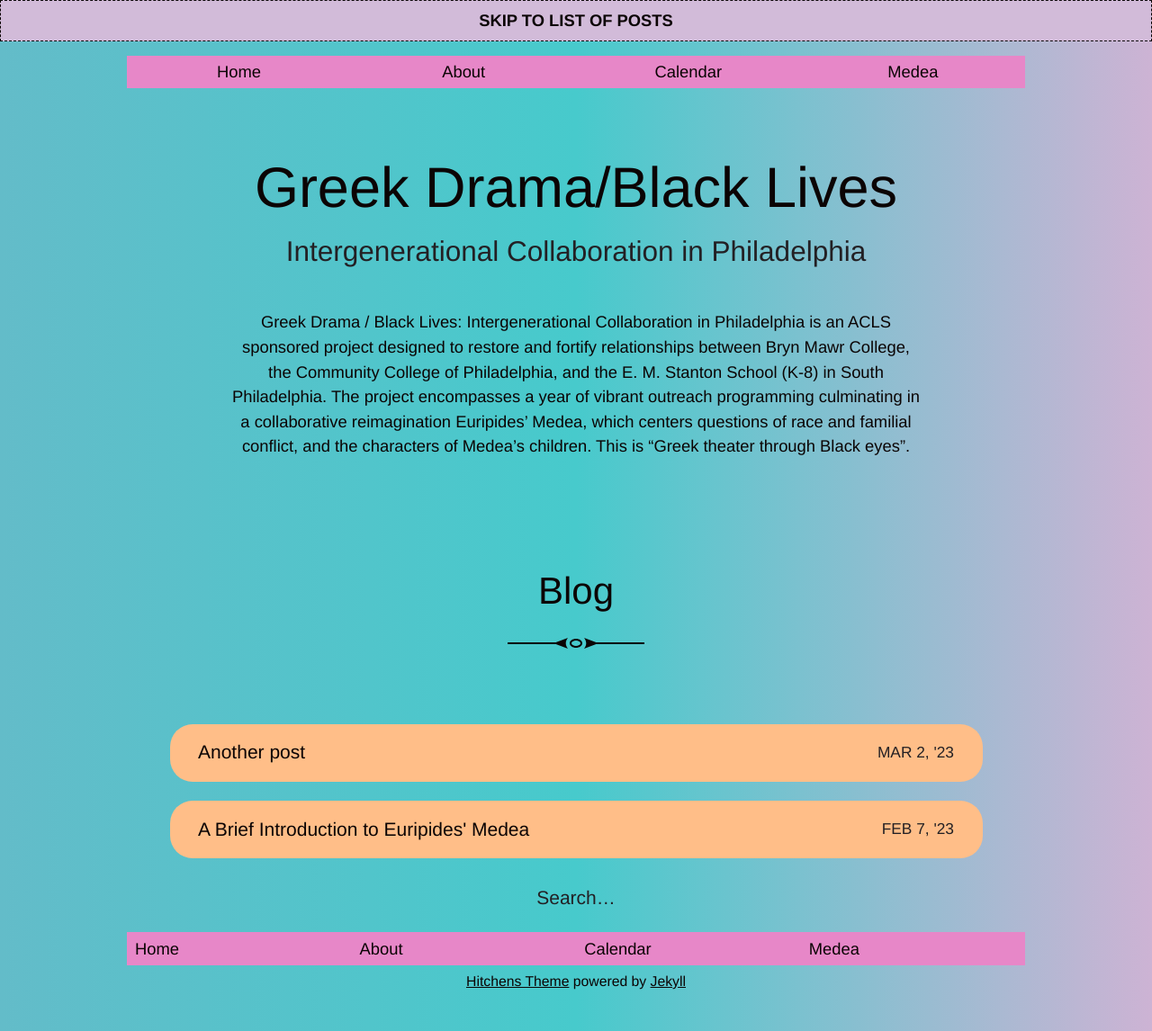
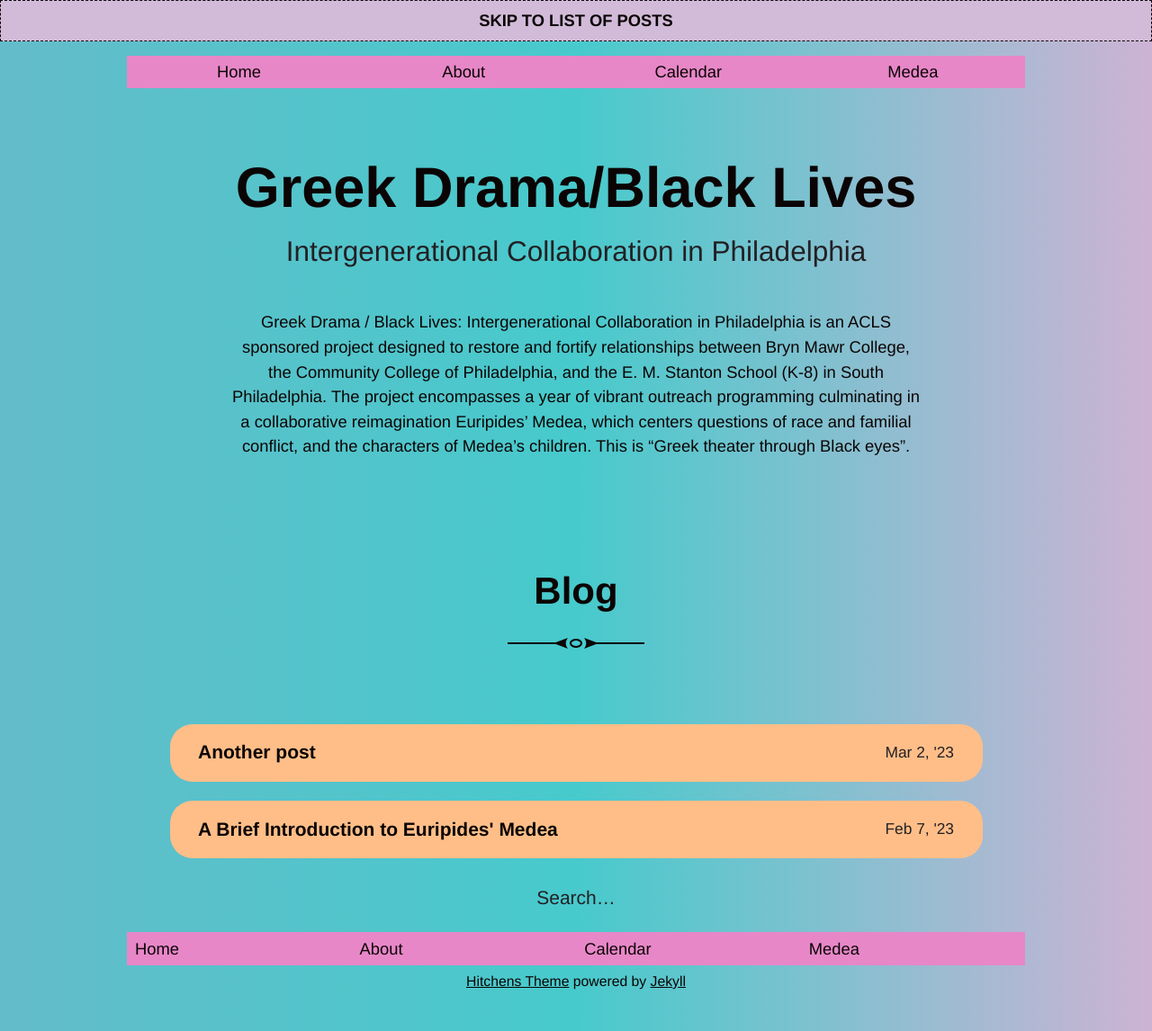
Before and after one commit to digbmc/media-medea, a Jekyll site: the page built from index.html, in a window 1280 px wide. Shown: the whole page at 90% size. Built offline with Jekyll 4.4.1, drawn with Linux system fonts in a browser that asks for light colours; the list of posts is cut into pages by our own code.

Commit message:
header weight, date style in post list

```diff
--- a/_sass/_base.scss
+++ b/_sass/_base.scss
@@ -14,7 +14,8 @@
 h1 {
   font-size: 2em;
   margin: .5em auto;
-  font-family: $heading-font
+  font-family: $heading-font;
+  font-weight: bold;
 }
 
 h2 {
@@ -136,7 +137,7 @@
   display: block;
   font-size: .825em;
   white-space: nowrap;
-  text-transform: uppercase;
+  // text-transform: uppercase;
   .post-link & {
     padding: .5em 0;
   }
```
